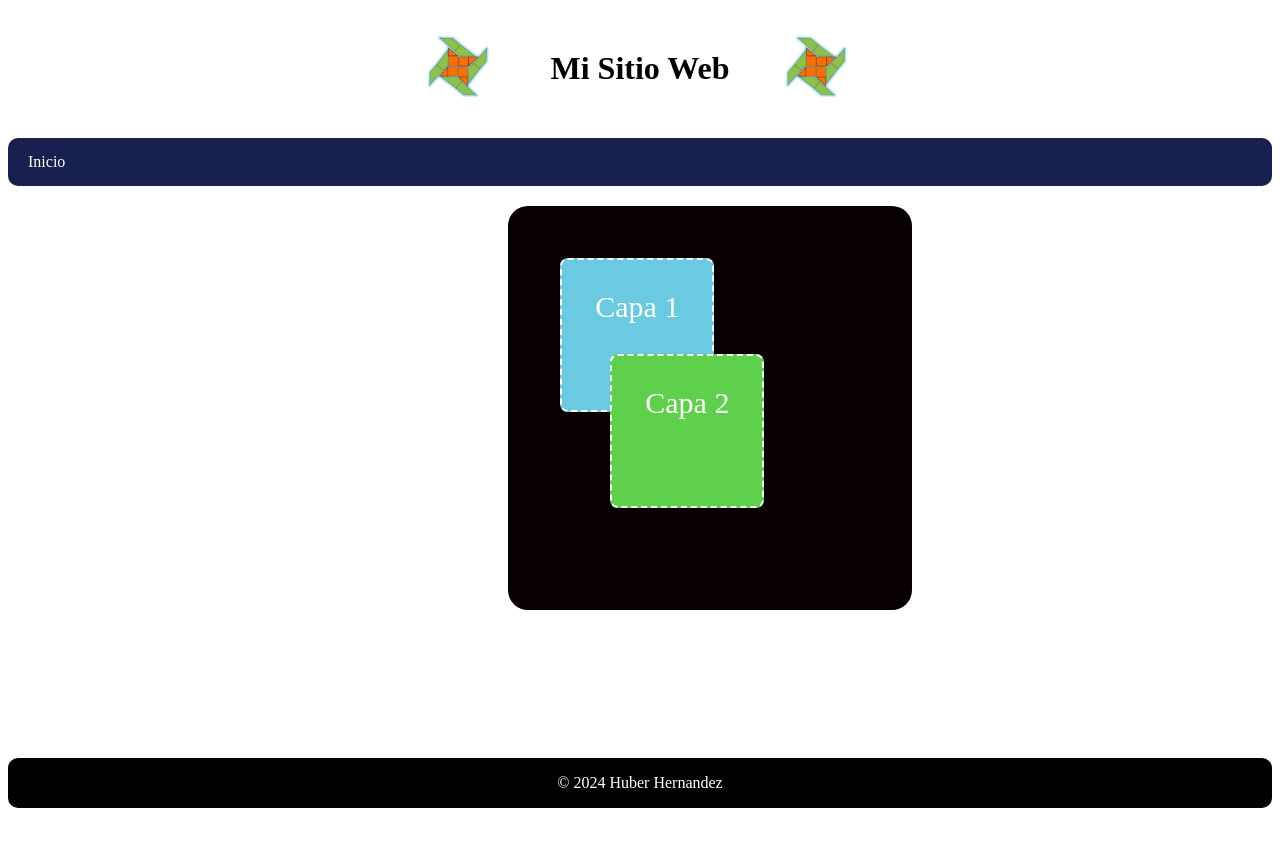
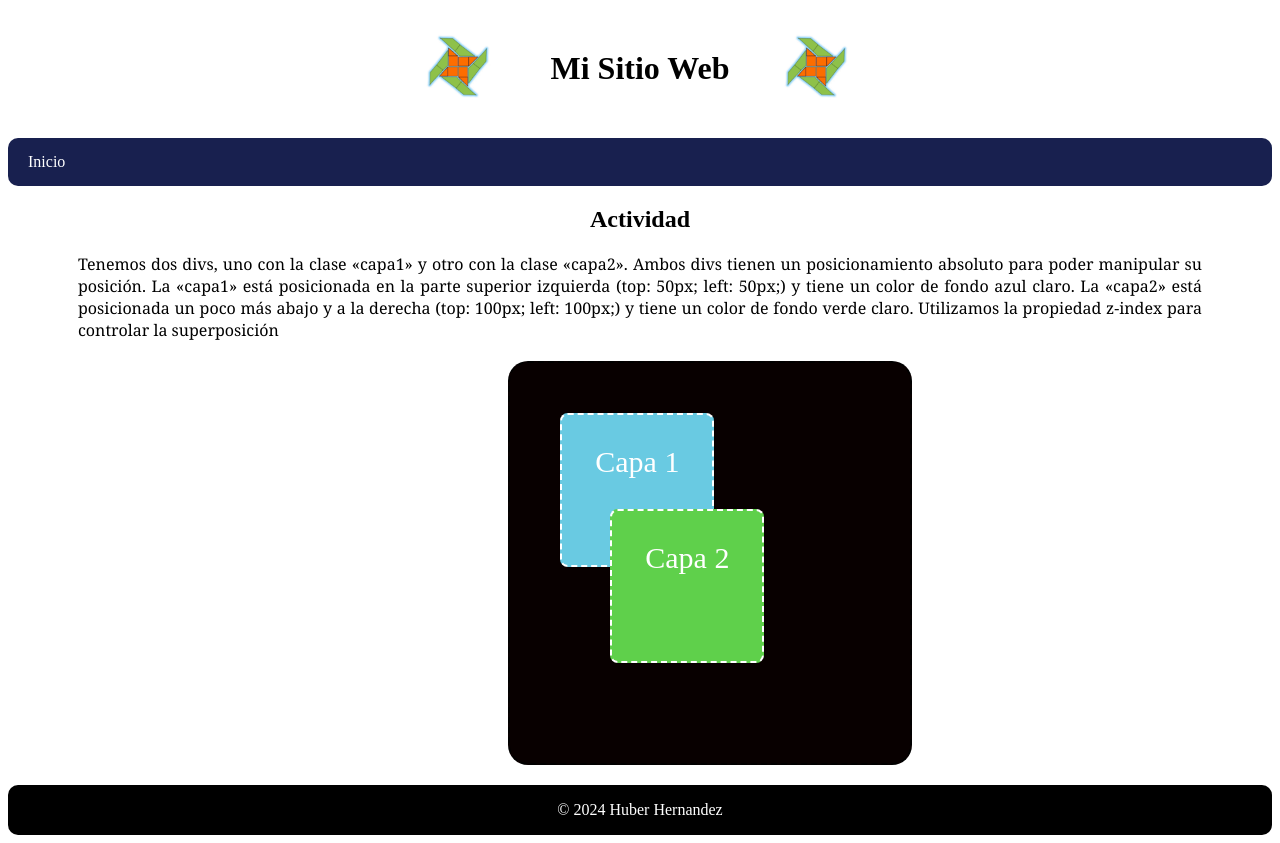
Before and after one commit to HuberxP/Project-Front, a plain HTML site: page pages/Actividad1.html in a window 1280 px wide. Before the commit the page ends 816 px from the top, so only its background shows below. Drawn offline with Linux system fonts and the light colour scheme.

Commit message:
Cambio de colores

```diff
--- a/assets/css/General.css
+++ b/assets/css/General.css
@@ -37,7 +37,7 @@ header h1 {
 
     padding: 0;
     margin: 0;
-    background-color: #1669bc;
+    background-color: #8cb7e2;
     text-align: center;
     display: inline-flex;
 
@@ -45,7 +45,7 @@ header h1 {
 }
 
 .sobre-mi{
-    background-color: red;
+    background-color: rgb(255, 255, 255);
     margin: 10px;
     padding: 10px;
     border: #000000 dashed;
--- a/pages/Actividad1.html
+++ b/pages/Actividad1.html
@@ -29,6 +29,19 @@
 
 
         <main >
+            <section class="inicio">
+                <h2>Actividad</h2>
+                <p class="text">Tenemos dos divs, uno con la clase «capa1» y otro con la clase «capa2».
+                    Ambos divs tienen un posicionamiento absoluto para poder manipular su posición.
+                    La «capa1» está posicionada en la parte superior izquierda (top: 50px; left: 50px;) y tiene un color de fondo azul claro.
+                    La «capa2» está posicionada un poco más abajo y a la derecha (top: 100px; left: 100px;) y tiene un color de fondo verde claro.
+
+                    Utilizamos la propiedad z-index para controlar la superposición</p>
+            </section>
+
+
+
+
             <section >
                 <div class="main-z">
                     <div class="capa1"><p class="p-white">Capa 1</p></div>
```
